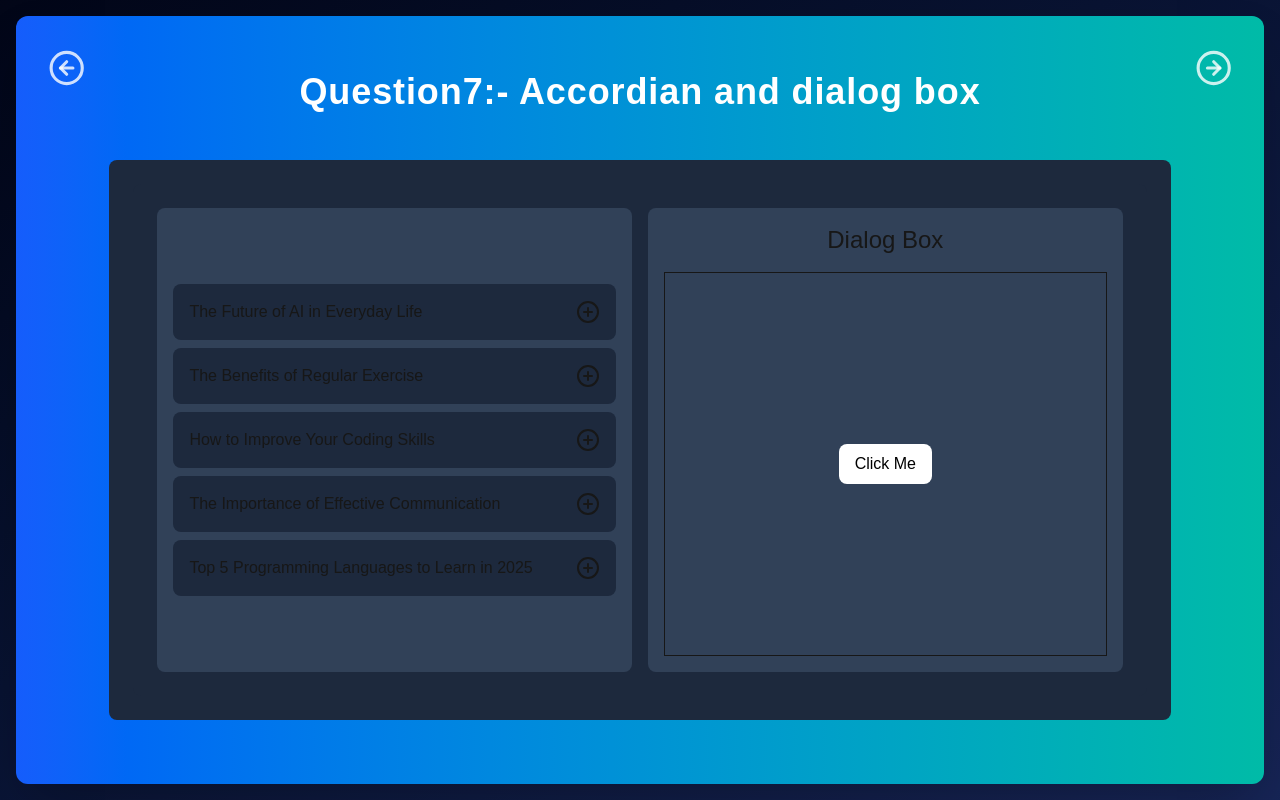
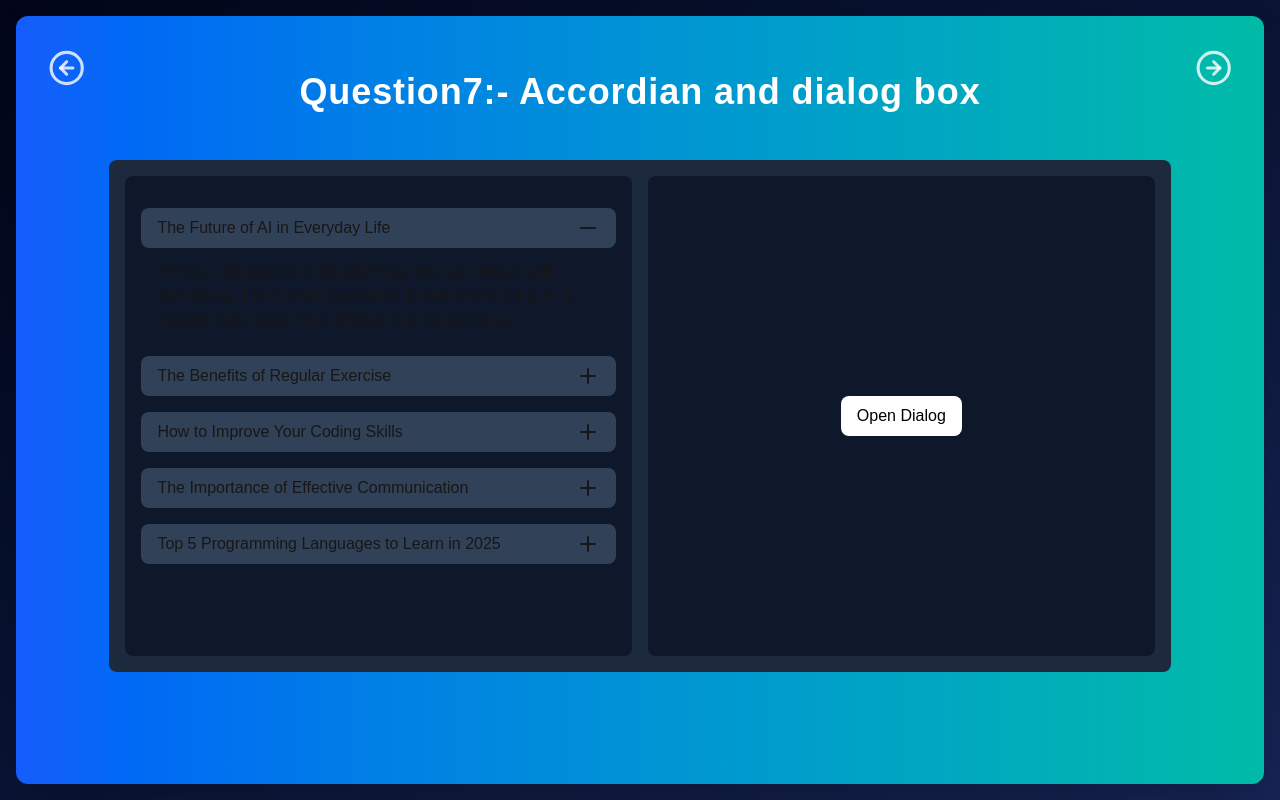
Before and after one commit to abhishekrathour07/Frontend-Interview, a Next.js app: page /question7 in a window 1280 px wide. Built offline with nearby package versions, Linux system fonts and the light colour scheme.

Commit message:
accordian and drawer

```diff
--- a/components/Question7.tsx
+++ b/components/Question7.tsx
@@ -1,84 +1,52 @@
 "use client"
-import React, { useRef, useState } from 'react'
+import React, { useEffect, useRef, useState } from 'react'
 import { accordianData } from './data/question7'
-import { MinusCircle, PlusCircle } from 'lucide-react'
+import { Minus, Plus } from 'lucide-react'
 
 const Question7 = () => {
-  const [activeIndex, setActiveIndex] = useState<number | null>(null)
-  const [openModal, setOpenModal] = useState(false)
-  const modalRef = useRef<HTMLDivElement>(null)
-
-  React.useEffect(() => {
-    const handleClickOutside = (event: MouseEvent) => {
-      if (modalRef.current && !modalRef.current.contains(event.target as Node)) {
-        setOpenModal(false)
+  const [activeIndex, setIndex] = useState<number | null>(0)
+  const [show, setshow] = useState<boolean>(false)
+  const modalRef = useRef(null)
+  useEffect(() => {
+    function closeRef(e: MouseEvent) {
+      if (modalRef.current && !(modalRef.current as any).contains(e.target)) {
+        setshow(false);
       }
     }
-    document.addEventListener('mousedown', handleClickOutside)
+    if (show) {
+      document.addEventListener('mousedown', closeRef);
+    }
     return () => {
-      document.removeEventListener('mousedown', handleClickOutside)
-    }
-  }, [])
-
+      document.removeEventListener('mousedown', closeRef);
+    };
+  }, [show]);
   return (
-    <div className='h-[70vh] bg-slate-800 w-full rounded-lg p-6 flex items-center justify-center gap-4 relative'>
-      <div className='h-full bg-slate-800 w-full flex  rounded-lg p-6 gap-4 '>
-        <div className='w-1/2 bg-slate-700 flex flex-col justify-center p-4 rounded-lg'>
+    <div className='h-75vh flex gap-4 w-full bg-slate-800 rounded-lg p-4'>
+      <div className='w-1/2 bg-slate-900 p-4 h-[60vh] rounded-lg '>
         {accordianData.map((data: any, index: number) => (
-            <div key={index} >
-              <div className='p-4 flex my-1 bg-slate-800  rounded-lg justify-between'>
-                <p>{data.title}</p>
-                {activeIndex === index ?
-                  <MinusCircle
-                    className='cursor-pointer'
-                    onClick={() => setActiveIndex(activeIndex === index ? null : index)}
-                  />
-                  :
-                  <PlusCircle
-                    className='cursor-pointer'
-                    onClick={() => setActiveIndex(activeIndex === index ? null : index)}
-                  />
-
-                }
+          <div key={index}>
+            <div className='flex justify-between mt-4 items-center px-4 bg-slate-700 py-2 rounded-lg'>
+              <h1>{data.title}</h1>
+              {activeIndex === index ? <Minus onClick={() => setIndex(null)} /> : <Plus onClick={() => setIndex(index)} />}
             </div>
             {activeIndex === index && (
-                <div className=' px-4 py-2 my-1 bg-slate-800 rounded-lg'>
-                  {data.content}
+              <div className='mt-1 px-4 py-2'>
+                <p>{data.content}</p>
               </div>
             )}
           </div>
         ))}
       </div>
-        <div className='w-1/2 bg-slate-700 flex flex-col p-4 rounded-lg items-center '>
-          <h2 className='text-2xl'>Dialog Box</h2>
-          <div className='border w-full h-full mt-4 flex items-center justify-center'>
-            <button className='bg-white text-black px-4 py-2 border-none outline-none rounded-lg cursor-pointer'
-              onClick={() => setOpenModal(!openModal)}>Click Me</button>
-          </div>
-        </div>
-      </div>
-      {openModal && (
-        <div ref={modalRef} className='bg-slate-900 rounded-lg px-6 py-8 absolute min-w-96  z-50'>
-          <div className='text-2xl  flex items-center justify-center'>
-            <p>Do you want to submit</p>
-          </div>
-          <div className='flex gap-2 justify-end mt-8'>
-            <button className='bg-transparent border text-white px-4 py-2
-             outline-none rounded-lg cursor-pointer' onClick={() => setOpenModal(false)}>
-              Cancel
-            </button>
-
-            <button className='bg-white text-black px-4 py-2
-             border-none outline-none rounded-lg cursor-pointer'
-              onClick={() => {
-                setOpenModal(false)
-                alert("Data submitted successfully")
-              }}>
-              Submit
-            </button>
-          </div>
+      <div className='w-1/2  bg-slate-900 p-4 h-[60vh] rounded-lg flex justify-center items-center'>
+        <button className='bg-white text-black px-4 py-2 rounded-lg' onClick={() => setshow(true)}>Open Dialog</button>
+        {show && (
+          <div ref={modalRef} className='bg-slate-700 h-44 p-4 rounded-lg fixed  top-[40%]  left-[50%]'>
+            <h1>Dialog box opened</h1>
+            <button className=' px-4 py-2 border mt-12 rounded-lg' onClick={() => setshow(false)}>Close</button>
           </div>
         )}
+
+      </div>
     </div>
   )
 }
```
Lines whose indentation alone changed are shown as unchanged.
